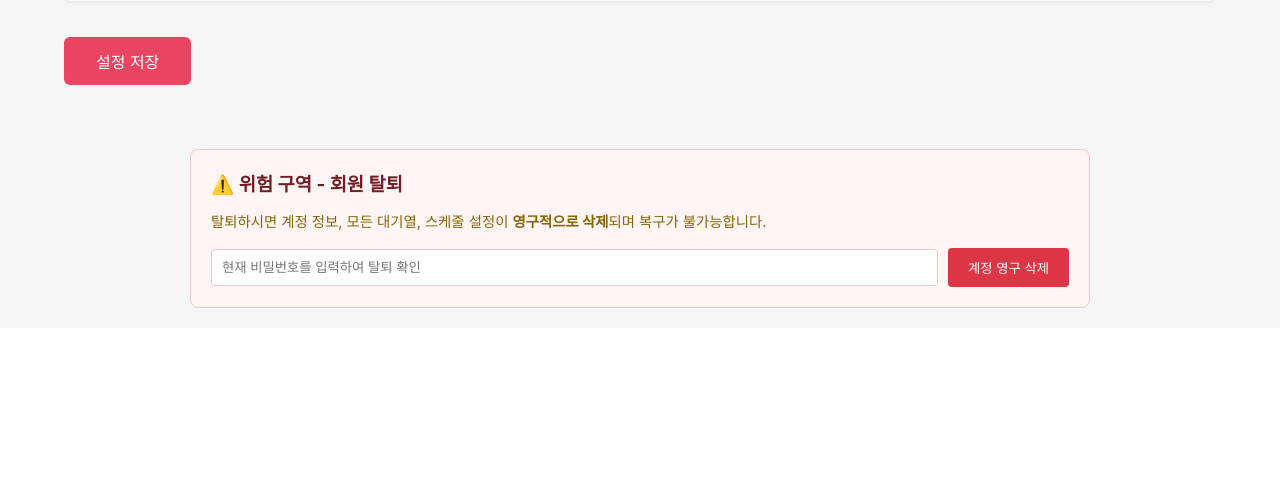
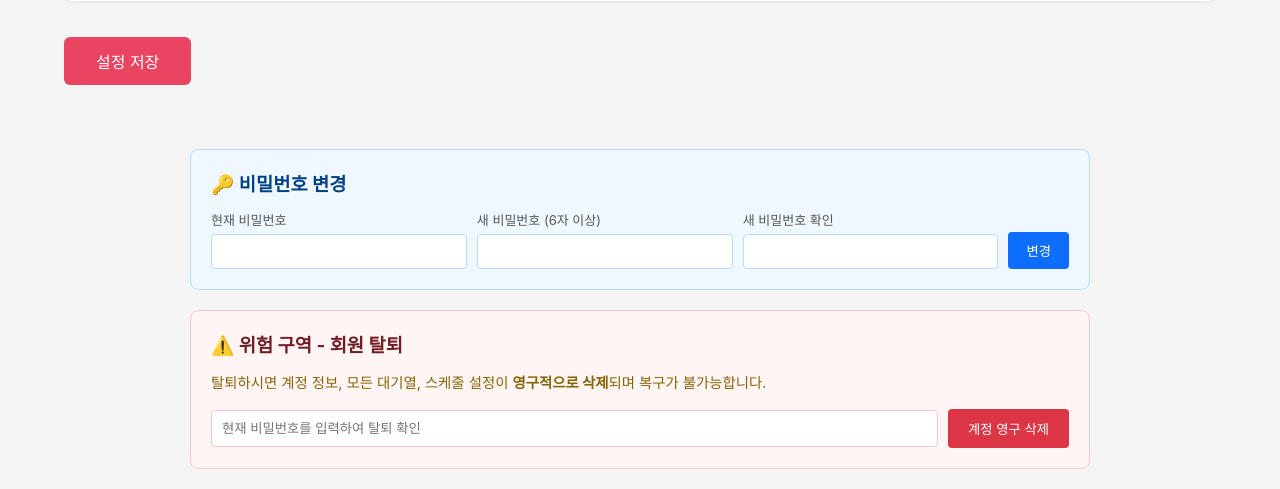
Before and after one commit to mrcoree/saisoauto, a Flask app: page /settings in a window 1280 px wide. Shown: the part 1734-2223 px from the top of the page. Before the commit the page ends 2042 px from the top, so only its background shows below. Run offline with Flask 3, Linux system fonts and the light colour scheme; the visitor is signed in with stand-in values (Sample User, id 1); data comes from the database, SQL or seed files in the repository; data that the repository does not hold is empty.

Commit message:
feat: 비밀번호 변경 기능 추가 (설정 페이지)

```diff
--- a/app.py
+++ b/app.py
@@ -164,6 +164,31 @@ def register():
 def logout():
     session.pop('user_id', None)
     return redirect(url_for('login'))
+
+@app.route('/change-password', methods=['POST'])
+@login_required
+def change_password():
+    """현재 비밀번호 확인 후 새 비밀번호로 변경."""
+    from werkzeug.security import generate_password_hash
+    user_id = session['user_id']
+    current_pw = request.form.get('current_password', '')
+    new_pw = request.form.get('new_password', '')
+    confirm_pw = request.form.get('confirm_new_password', '')
+
+    user = get_user_by_id(user_id)
+    if not user or not check_password_hash(user['password_hash'], current_pw):
+        flash('현재 비밀번호가 일치하지 않습니다.')
+        return redirect(url_for('settings_page'))
+    if len(new_pw) < 6:
+        flash('새 비밀번호는 6자 이상이어야 합니다.')
+        return redirect(url_for('settings_page'))
+    if new_pw != confirm_pw:
+        flash('새 비밀번호가 일치하지 않습니다.')
+        return redirect(url_for('settings_page'))
+
+    update_user_keys(user_id, {'password_hash': generate_password_hash(new_pw)})
+    flash('비밀번호가 성공적으로 변경되었습니다.')
+    return redirect(url_for('settings_page'))
 
 @app.route('/delete-account', methods=['POST'])
 @login_required
--- a/templates/settings.html
+++ b/templates/settings.html
@@ -203,6 +203,37 @@
         }
     </script>
 
+    <!-- 비밀번호 변경 섹션 -->
+    <div
+        style="max-width:900px; margin:20px auto; padding:20px; background:#f0f8ff; border:1px solid #b8daff; border-radius:8px;">
+        <h3 style="color:#004085; margin-bottom:10px;">🔑 비밀번호 변경</h3>
+        {% with messages = get_flashed_messages() %}{% endwith %}
+        <form method="POST" action="{{ url_for('change_password') }}">
+            <div
+                style="display:grid; grid-template-columns:1fr 1fr 1fr auto; gap:10px; align-items:end; flex-wrap:wrap;">
+                <div>
+                    <label style="display:block; font-size:13px; color:#555; margin-bottom:4px;">현재 비밀번호</label>
+                    <input type="password" name="current_password" required
+                        style="width:100%; padding:9px; border:1px solid #b8daff; border-radius:4px; box-sizing:border-box;">
+                </div>
+                <div>
+                    <label style="display:block; font-size:13px; color:#555; margin-bottom:4px;">새 비밀번호 (6자 이상)</label>
+                    <input type="password" name="new_password" required minlength="6"
+                        style="width:100%; padding:9px; border:1px solid #b8daff; border-radius:4px; box-sizing:border-box;">
+                </div>
+                <div>
+                    <label style="display:block; font-size:13px; color:#555; margin-bottom:4px;">새 비밀번호 확인</label>
+                    <input type="password" name="confirm_new_password" required minlength="6"
+                        style="width:100%; padding:9px; border:1px solid #b8daff; border-radius:4px; box-sizing:border-box;">
+                </div>
+                <button type="submit"
+                    style="padding:9px 18px; background:#0d6efd; color:white; border:none; border-radius:4px; cursor:pointer; white-space:nowrap;">
+                    변경
+                </button>
+            </div>
+        </form>
+    </div>
+
     <!-- 회원 탈퇴 섹션 -->
     <div
         style="max-width:900px; margin:20px auto; padding:20px; background:#fff5f5; border:1px solid #f5c6cb; border-radius:8px;">
```
